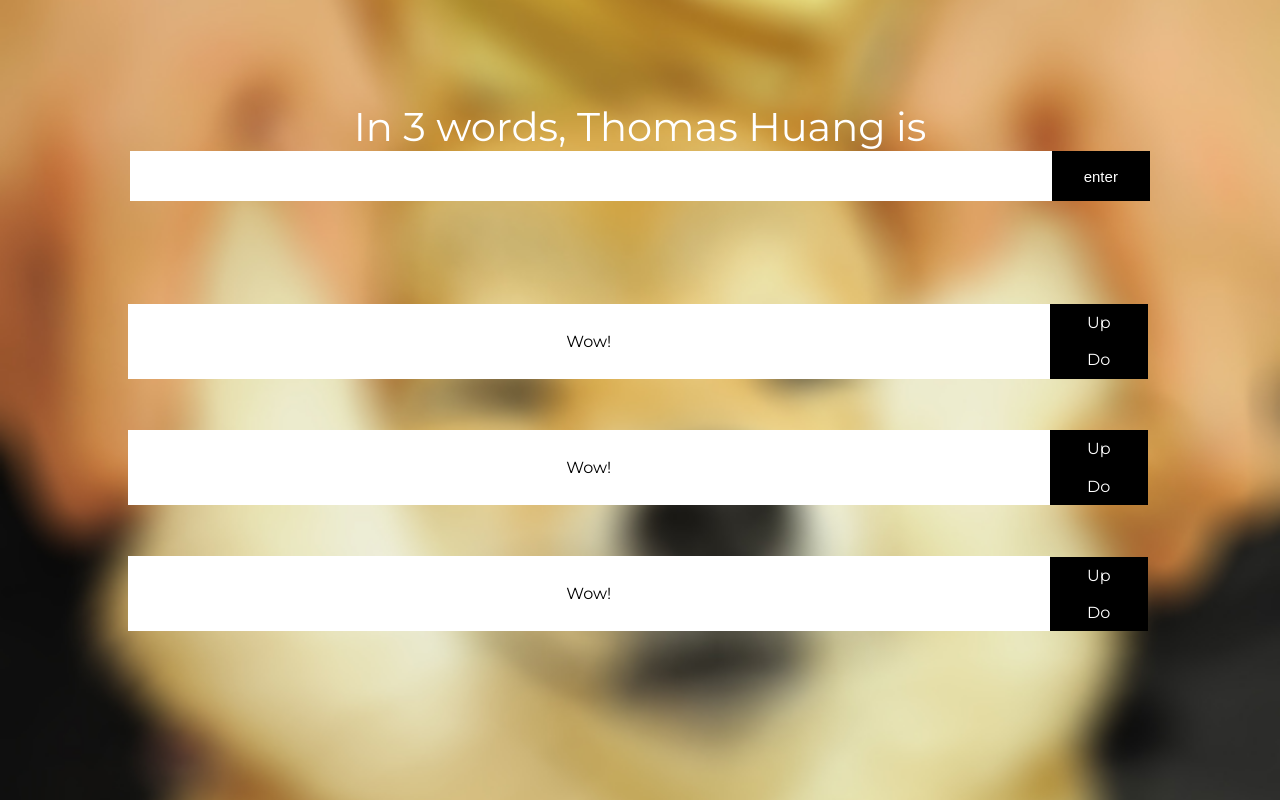
After one commit to Anthuang/Spar, a PHP site: page /form.php in a window 1280 px wide. The commit adds this page. Run offline with PHP 8.4, Linux system fonts and the light colour scheme.

Commit message:
Done with index and form

```diff
--- /dev/null
+++ b/form.css
@@ -0,0 +1,74 @@
+html {
+    background: url(doge.jpg) no-repeat 50% 50% fixed;
+    background-size: cover;
+    overflow-x: hidden;
+    font-family: "Montserrat";
+    width: 100%;
+    height: 100%;
+    color: #FFF;
+}
+body {
+    margin: 0;
+}
+#outer_wrap {
+    width: 80%;
+    margin: 0 auto;
+}
+
+.display_wrap {
+    margin: 5% 0;
+}
+.display_wrap div {
+    display: inline-block;
+}
+.display_text {
+    width: 90%;
+    text-align: center;
+    background: #FFF;
+    color: #000;
+    height: 75px;
+    line-height: 75px;
+    vertical-align: bottom;
+}
+.vote_wrap {
+    width: 9.6%;
+}
+.vote_wrap div {
+    display: block;
+    background: #000;
+    height: 37.3px;
+    text-align: center;
+    line-height: 37.3px;
+}
+
+#input_text {
+    width: 85%;
+    background: #FFF;
+    color: #000;
+    height: 50px;
+    line-height: 50px;
+    vertical-align: bottom;
+    border: none;
+    padding: 0;
+    outline: none;
+    padding: 0 2.5%;
+    font-size: 30px;
+}
+#input_submit {
+    padding: 0;
+    width: 9.6%;
+    height: 50px;
+    border: none;
+    background: #000;
+    color: #FFF;
+    font-size: 15px;
+}
+
+#first_display {
+    text-align: center;
+    margin-top: 10%;
+    margin-bottom: 10%;
+}
+#input_text_label {
+    font-size: 40px;
+}
--- /dev/null
+++ b/form.php
@@ -0,0 +1,37 @@
+<!DOCTYPE html>
+<html>
+<head>
+    <title>Form</title>
+    <link rel="stylesheet" type="text/css" href="form.css">
+    <link href='https://fonts.googleapis.com/css?family=Montserrat' rel='stylesheet' type='text/css'>
+</head>
+<body>
+    <div id="outer_wrap">
+        <div id="first_display" class="display_wrap">
+            <label for="input_text" id="input_text_label">In 3 words, Thomas Huang is</label>
+            <input id="input_text" type="text"></input><button id="input_submit">enter</button>
+        </div>
+        <div class="display_wrap">
+            <div class="display_text">Wow!</div><!--
+         --><div class="vote_wrap">
+                <div class="vote_up">Up</div>
+                <div class="vote_down">Do</div>
+            </div>
+        </div>
+        <div class="display_wrap">
+            <div class="display_text">Wow!</div><!--
+         --><div class="vote_wrap">
+                <div class="vote_up">Up</div>
+                <div class="vote_down">Do</div>
+            </div>
+        </div>
+        <div class="display_wrap">
+            <div class="display_text">Wow!</div><!--
+         --><div class="vote_wrap">
+                <div class="vote_up">Up</div>
+                <div class="vote_down">Do</div>
+            </div>
+        </div>
+    </div>
+</body>
+</html>
--- a/index.php
+++ b/index.php
@@ -8,7 +8,8 @@
 <body>
     <div id="text_wrap">
         <div id="static_text">Thomas <br> Huang is</div>
-        <div id="flow_text">a baaaaaaaaaaaaaaaaaaaaaaaaaaaa sheep<span id="blinker">|</span></div>
+        <div id="flow_text">a barack sheep<span id="blinker">|</span></div>
     </div>
+    <a href="form.php"><button id="write_button">write your own</button></a>
 </body>
 </html>
```
Also changed, not shown: index.css (+33 -6 lines), doge.jpg.
